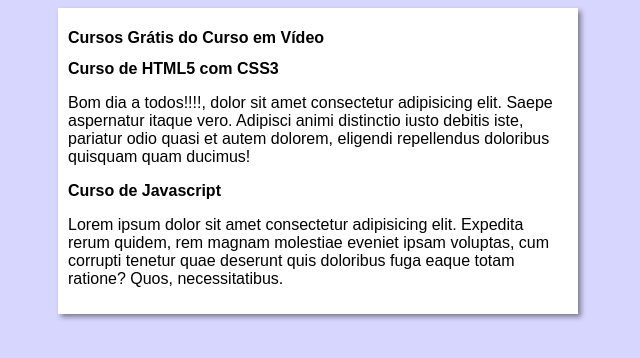
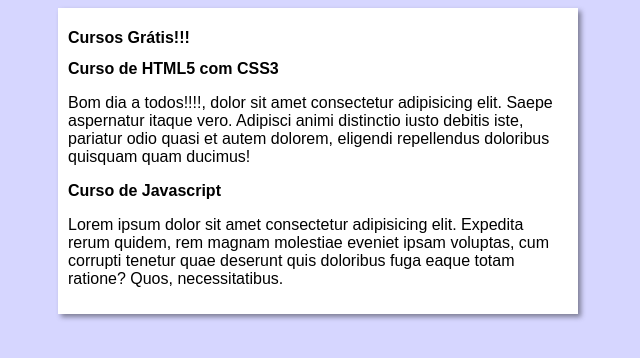
Before and after one commit to DavidSheltonSF/projeto-site, a plain HTML site: page index.html in a window 1280 px wide. Shown: the whole page, without its empty margins (322-962 px from the left). Drawn offline with Linux system fonts and the light colour scheme.

Commit message:
Update index.html

```diff
--- a/index.html
+++ b/index.html
@@ -10,7 +10,7 @@
 <body>
     <main>
         <header>
-            <h1>Cursos Grátis do Curso em Vídeo</h1>
+            <h1>Cursos Grátis!!!</h1>
             <article>
                 <h2>Curso de HTML5 com CSS3</h2>
                 <p>Bom dia a todos!!!!, dolor sit amet consectetur adipisicing elit. Saepe aspernatur itaque vero. Adipisci animi distinctio iusto debitis iste, pariatur odio quasi et autem dolorem, eligendi repellendus doloribus quisquam quam ducimus!</p>
```
